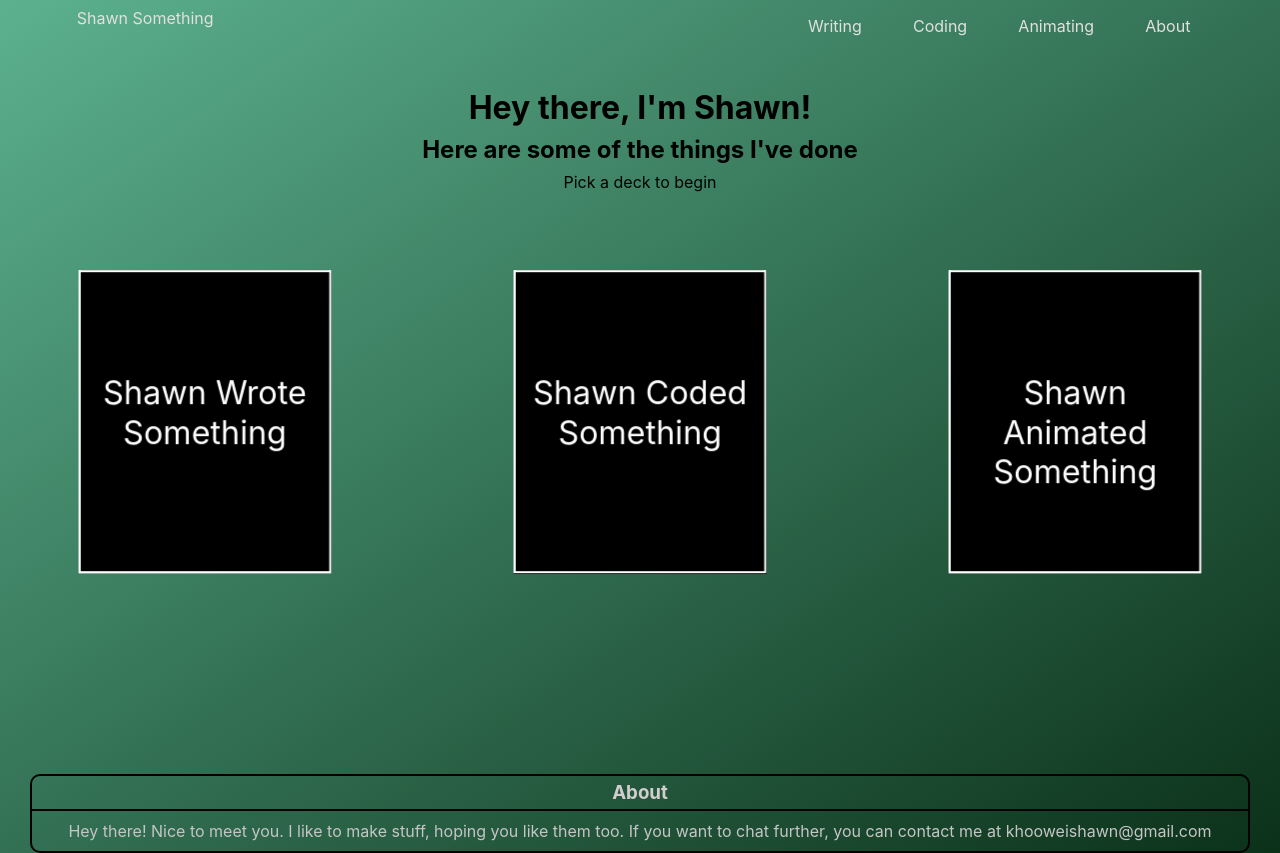
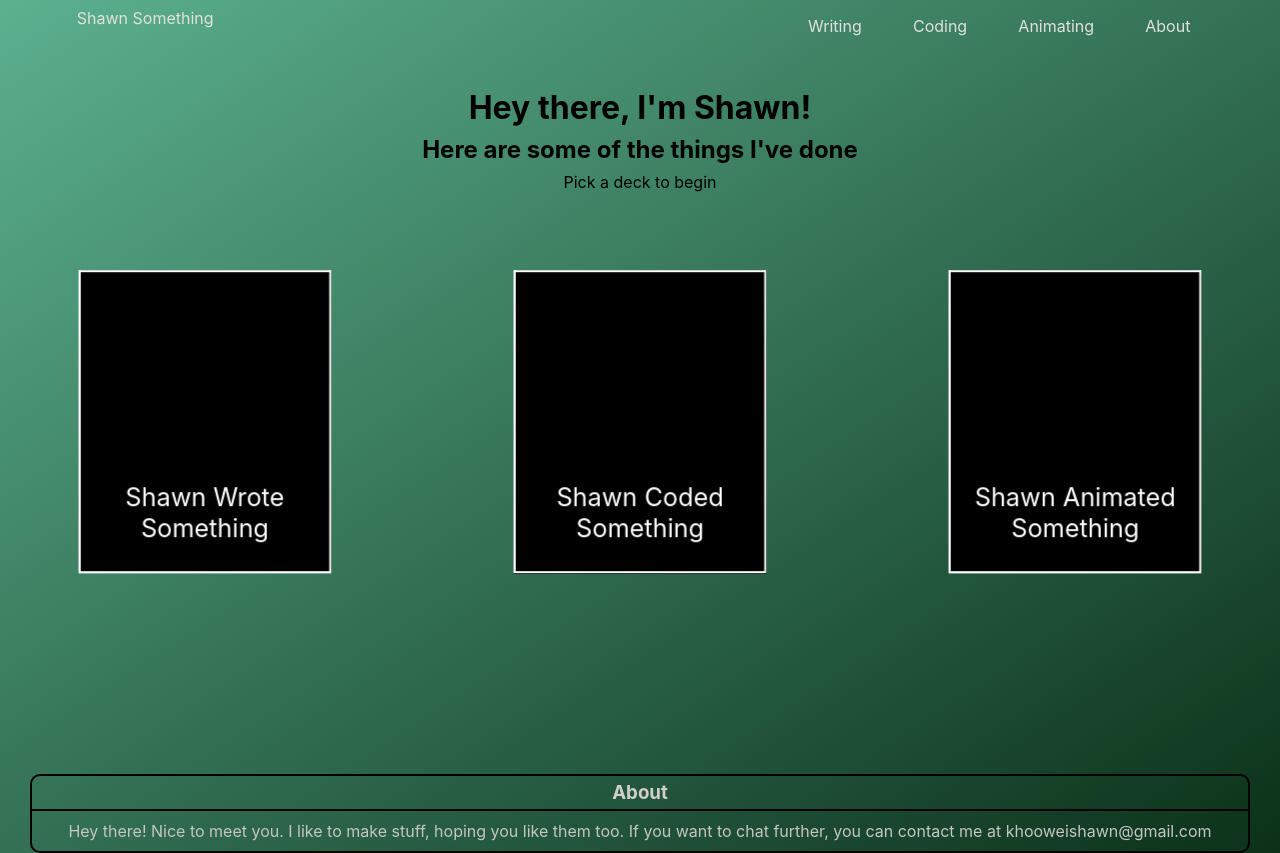
Before and after one commit to ShawnSomething/card-deck, a React (Create React App) app: page / in a window 1280 px wide. Built offline with nearby package versions, Linux system fonts and the light colour scheme.

Commit message:
Text Align

```diff
--- a/src/App.css
+++ b/src/App.css
@@ -70,6 +70,7 @@
   margin: 0;
   perspective: 5000px;
   z-index: 4;
+  justify-content: center;
 }
 
 .Box {
@@ -80,6 +81,7 @@
   transform-style: preserve-3d;
   animation: animate;
   z-index: 5;
+  justify-content: center;
 }
 
 .Box-face {
@@ -97,6 +99,15 @@
   text-align: center;
   padding: 100px 0px;
   transform: translateZ(50px);
+  font-size: 25px;
+}
+
+
+.text-container {
+  position: relative;
+  bottom: 0;
+  left: 0;
+  transform: translateY(180%);
 }
 
 #back {
@@ -129,7 +140,7 @@
   height: 100px;
   width: 250px;
   text-align: center;
-  padding: 0px 0px;
+  padding: 20px 0px;
   bottom: 200px;
   transform: rotateX(90deg);
 }
--- a/src/animating.tsx
+++ b/src/animating.tsx
@@ -34,11 +34,13 @@ export const Animating: React.FC = () => {
                 <div className="Glow" style={{ visibility: isHovered ? 'visible' : 'hidden' }} />
                 <div className="Deck-box">
                     <div className="Box" ref={boxRef} onMouseMove={handleMouseMove} onMouseLeave={handleMouseLeave}>
-                        <div className="Box-face" id="front">Shawn Animated Something</div>
+                    <div className="Box-face" id="front">
+                            <div className="text-container">Shawn Animated Something</div>
+                            </div>
                         <div className="Box-face" id="back">Back</div>
                         <div className="Box-face" id="left"></div>
                         <div className="Box-face" id="right"></div>
-                        <div className="Box-face" id="top"></div>
+                        <div className="Box-face" id="top">-------------------</div>
                         <div className="Box-face" id="bottom"></div>
                     </div>
                 </div>
--- a/src/coding.tsx
+++ b/src/coding.tsx
@@ -34,11 +34,13 @@ export const Coding: React.FC = () => {
                 <div className="Glow" style={{ visibility: isHovered ? 'visible' : 'hidden' }} />
                 <div className="Deck-box">
                     <div className="Box" ref={boxRef} onMouseMove={handleMouseMove} onMouseLeave={handleMouseLeave}>
-                        <div className="Box-face" id="front">Shawn Coded Something</div>
+                        <div className="Box-face" id="front">
+                            <div className="text-container">Shawn Coded Something</div>
+                            </div>
                         <div className="Box-face" id="back">Back</div>
                         <div className="Box-face" id="left"></div>
                         <div className="Box-face" id="right"></div>
-                        <div className="Box-face" id="top"></div>
+                        <div className="Box-face" id="top">-------------------</div>
                         <div className="Box-face" id="bottom"></div>
                     </div>
                 </div>
--- a/src/writing.tsx
+++ b/src/writing.tsx
@@ -34,12 +34,14 @@ export const Writing: React.FC = () => {
                 <div className="Glow" style={{ visibility: isHovered ? 'visible' : 'hidden' }} />
                 <div className="Deck-box">
                     <div className="Box" ref={boxRef} onMouseMove={handleMouseMove} onMouseLeave={handleMouseLeave}>
-                        <div className="Box-face" id="front">Shawn Wrote Something</div>
-                        <div className="Box-face" id="back">Back</div>
-                        <div className="Box-face" id="left"></div>
-                        <div className="Box-face" id="right"></div>
-                        <div className="Box-face" id="top"></div>
-                        <div className="Box-face" id="bottom"></div>
+                    <div className="Box-face" id="front">
+                        <div className="text-container">Shawn Wrote Something</div>
+                        </div>
+                    <div className="Box-face" id="back">Back</div>
+                    <div className="Box-face" id="left"></div>
+                    <div className="Box-face" id="right"></div>
+                    <div className="Box-face" id="top">-------------------</div>
+                    <div className="Box-face" id="bottom"></div>
                     </div>
                 </div>
             </div>
```
